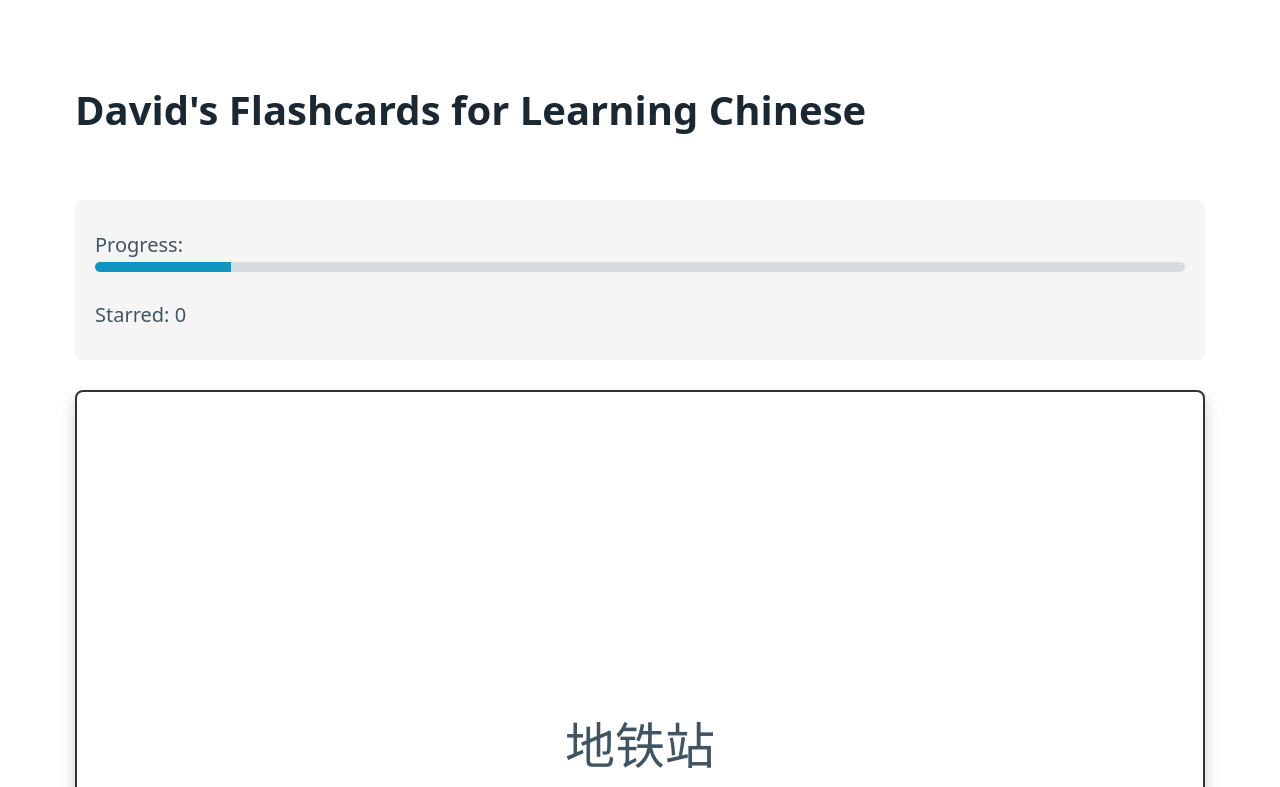
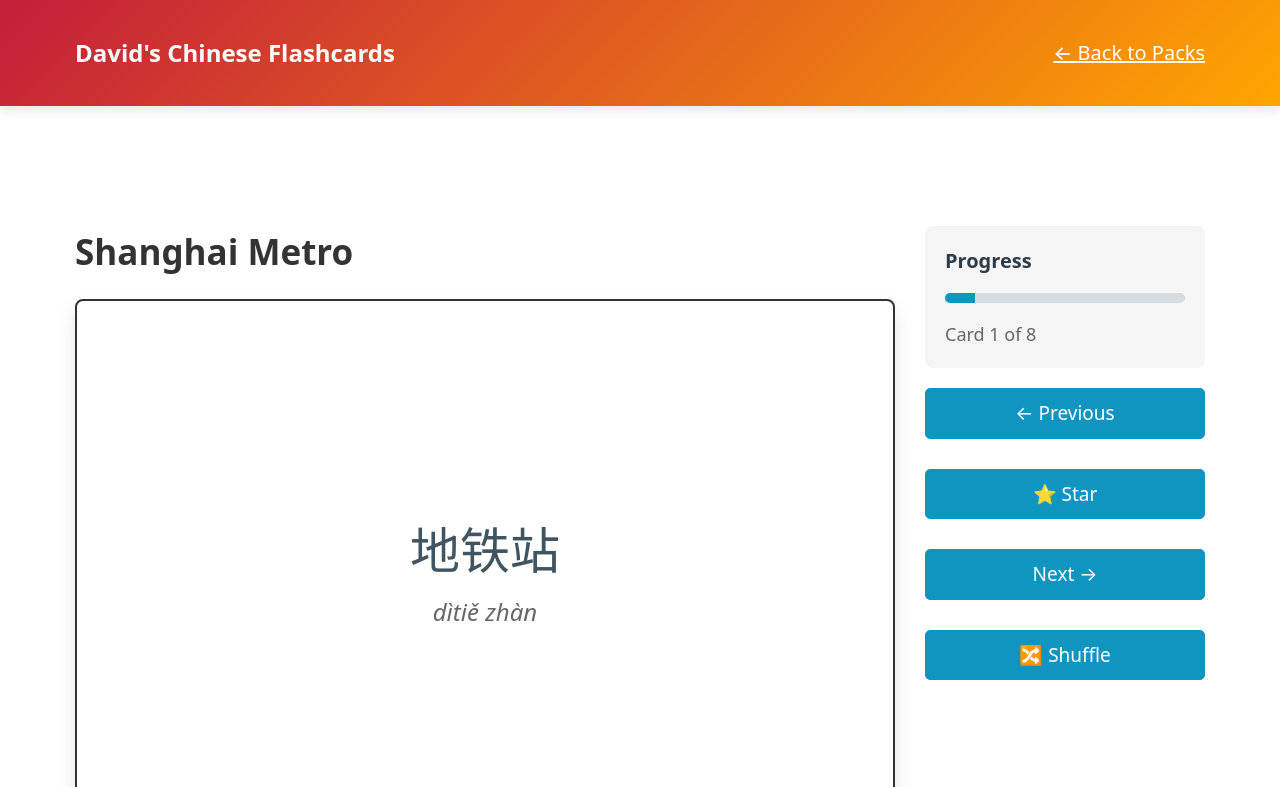
Before and after one commit to dgw2125/vibe-flashcards, a plain HTML site: page index.html in a window 1280 px wide. Both pictures are taken after a click on the button "Load Pack". Shown: the top 787 px of the page. Drawn offline with nearby package versions, Linux system fonts and the light colour scheme.

Commit message:
Used vibe coding to create a second iteration with significant UX improvements:  a navigation bar and improved flashcard + controls viewability

```diff
--- a/index.html
+++ b/index.html
@@ -15,9 +15,18 @@
   </head>
 
 <body>
+    <nav>
+      <div class="container">
+        <ul>
+          <li><strong>David's Chinese Flashcards</strong></li>
+        </ul>
+        <ul>
+          <li><a href="#" onclick="backToSelector(); return false;" id="back-link" style="display:none;">← Back to Packs</a></li>
+        </ul>
+      </div>
+    </nav>
+
     <main class="container">
-      <h1>David's Flashcards for Learning Chinese</h1>
-
       <div id="pack-selector">
         <label for="pack-select">Select a Flashcard Pack:</label>
         <select id="pack-select">
@@ -28,12 +37,10 @@
         <button onclick="loadPack()">Load Pack</button>
       </div>
 
-      <div id="stats" style="display:none;">
-        <p>Progress: <progress id="progress" value="0" max="100"></progress></p>
-        <p>Starred: <span id="star-count">0</span></p>
-      </div>
-
-      <div id="flashcard" style="display:none;">
+      <div id="study-area" style="display:none;">
+        <div id="study-container">
+          <div id="flashcard-section">
+            <h2 id="pack-name"></h2>
             <div class="card" onclick="flipCard()">
               <div id="card-front">
                 <p id="chinese-text"></p>
@@ -42,12 +49,22 @@
                 <p id="english-text"></p>
               </div>
             </div>
+          </div>
 
-        <div class="controls">
+          <div id="sidebar">
+            <div id="stats">
+              <h3>Progress</h3>
+              <progress id="progress" value="0" max="100"></progress>
+              <p id="card-counter">Card 1 of 10</p>
+            </div>
+
+            <div id="controls">
               <button onclick="previousCard()">← Previous</button>
               <button onclick="toggleStar()">⭐ Star</button>
               <button onclick="nextCard()">Next →</button>
               <button onclick="shuffleCards()">🔀 Shuffle</button>
+            </div>
+          </div>
         </div>
       </div>
 
--- a/script.js
+++ b/script.js
@@ -18,10 +18,18 @@ function loadPack() {
   isFlipped = false;
   starredCards.clear();
 
+  // Set pack name
+  const packNames = {
+    'metro': 'Shanghai Metro',
+    'shopping': 'Shopping',
+    'greetings': 'Greetings'
+  };
+  document.getElementById('pack-name').textContent = packNames[packSelect];
+
   document.getElementById('pack-selector').style.display = 'none';
-  document.getElementById('flashcard').style.display = 'block';
-  document.getElementById('stats').style.display = 'block';
+  document.getElementById('study-area').style.display = 'block';
   document.getElementById('end-screen').style.display = 'none';
+  document.getElementById('back-link').style.display = 'block';
 
   displayCard();
 }
@@ -55,7 +63,6 @@ function displayCard() {
   chineseText.appendChild(pinyinDiv);
 
   document.getElementById('english-text').textContent = card.english;
-  document.getElementById('english-text').style.fontSize = '2.5em';
   document.getElementById('card-front').style.display = 'block';
   document.getElementById('card-back').style.display = 'none';
   isFlipped = false;
@@ -96,6 +103,7 @@ function toggleStar() {
 function updateProgress() {
   const progress = ((currentCardIndex + 1) / currentPack.length) * 100;
   document.getElementById('progress').value = progress;
+  document.getElementById('card-counter').textContent = `Card ${currentCardIndex + 1} of ${currentPack.length}`;
 }
 
 function updateStarCount() {
@@ -147,8 +155,8 @@ function reviewStarred() {
 
 function backToSelector() {
   document.getElementById('pack-selector').style.display = 'block';
-  document.getElementById('flashcard').style.display = 'none';
-  document.getElementById('stats').style.display = 'none';
+  document.getElementById('study-area').style.display = 'none';
   document.getElementById('end-screen').style.display = 'none';
   document.getElementById('pack-select').value = '';
+  document.getElementById('back-link').style.display = 'none';
 }
--- a/style.css
+++ b/style.css
@@ -1,12 +1,71 @@
+/* Study Area Layout */
+#study-area {
+  width: 100%;
+}
+
+#study-container {
+  display: grid;
+  grid-template-columns: 1fr 280px;
+  gap: 30px;
+  align-items: start;
+}
+
+#flashcard-section h2 {
+  margin-top: 0;
+  margin-bottom: 20px;
+  color: #333;
+}
+
+#sidebar {
+  display: flex;
+  flex-direction: column;
+  gap: 20px;
+}
+
+#stats {
+  background: #f5f5f5;
+  padding: 20px;
+  border-radius: 8px;
+}
+
+#stats h3 {
+  margin-top: 0;
+  margin-bottom: 15px;
+  font-size: 1em;
+}
+
+#stats progress {
+  width: 100%;
+  margin-bottom: 10px;
+}
+
+#card-counter {
+  font-size: 0.9em;
+  color: #666;
+  margin: 0;
+}
+
+#controls {
+  display: flex;
+  flex-direction: column;
+  gap: 10px;
+}
+
+#controls button {
+  width: 100%;
+  padding: 10px;
+  font-size: 0.95em;
+}
+
 /* Flashcard styling */
 .card {
   width: 100%;
   aspect-ratio: 3 / 2;
-  min-height: 300px;
+  min-height: 280px;
   background: white;
   border: 2px solid #333;
   border-radius: 8px;
-  box-shadow: 0 8px 16px rgba(0, 0, 0, 0.2);
+  box-shadow: 0 10px 20px rgba(0, 0, 0, 0.1);
   display: flex;
   align-items: center;
   justify-content: center;
@@ -18,7 +77,7 @@
 
 .card:hover {
   transform: translateY(-5px);
-  box-shadow: 0 12px 24px rgba(0, 0, 0, 0.3);
+  box-shadow: 0 12px 24px rgba(0, 0, 0, 0.1);
 }
 
 #card-front,
@@ -64,31 +123,80 @@
   font-style: italic;
 }
 
-/* Controls styling */
-.controls {
-  display: flex;
-  gap: 10px;
-  justify-content: center;
-  flex-wrap: wrap;
-  margin-top: 20px;
+/* Navigation styling */
+nav {
+  background: linear-gradient(135deg, #c41e3a 0%, #ffa500 100%);
+  padding: 0.75rem 0;
+  margin-bottom: 2rem;
+  box-shadow: 0 4px 12px rgba(0, 0, 0, 0.1);
 }
 
-.controls button {
-  min-width: 120px;
+nav .container {
+  display: flex;
+  justify-content: space-between;
+  align-items: center;
 }
 
-/* Stats styling */
-#stats {
-  margin-bottom: 30px;
-  padding: 20px;
-  background: #f5f5f5;
-  border-radius: 8px;
+nav ul {
+  margin: 0;
+  display: flex;
+  align-items: center;
+  list-style: none;
 }
 
-#stats p {
-  margin: 10px 0;
+nav ul li {
+  margin: 0;
 }
 
-progress {
-  width: 100%;
+nav ul li strong {
+  color: white;
+  font-size: 1.2em;
 }
+
+nav a {
+  color: white;
+  text-decoration: underline;
+  font-weight: 500;
+  transition: opacity 0.3s;
+}
+
+nav a:hover {
+  opacity: 0.8;
+}
+
+/* End screen styling */
+#end-screen {
+  text-align: center;
+  padding: 40px;
+}
+
+#end-screen button {
+  margin: 10px;
+}
+
+/* Responsive design */
+@media (max-width: 900px) {
+  #study-container {
+    grid-template-columns: 1fr;
+  }
+
+  #sidebar {
+    flex-direction: row;
+    gap: 10px;
+  }
+
+  #stats {
+    flex: 1;
+  }
+
+  #controls {
+    flex: 1;
+    flex-direction: row;
+    flex-wrap: wrap;
+  }
+
+  #controls button {
+    flex: 1;
+    min-width: 80px;
+  }
+}
```
Lines whose indentation alone changed are shown as unchanged.
